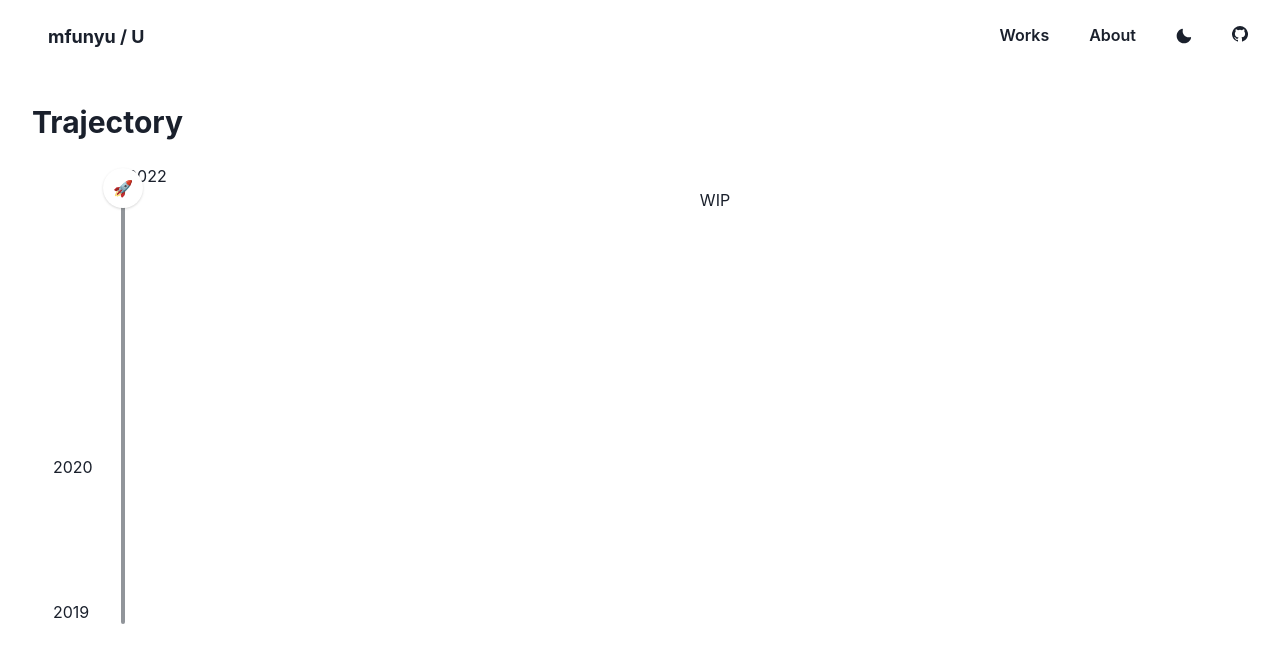
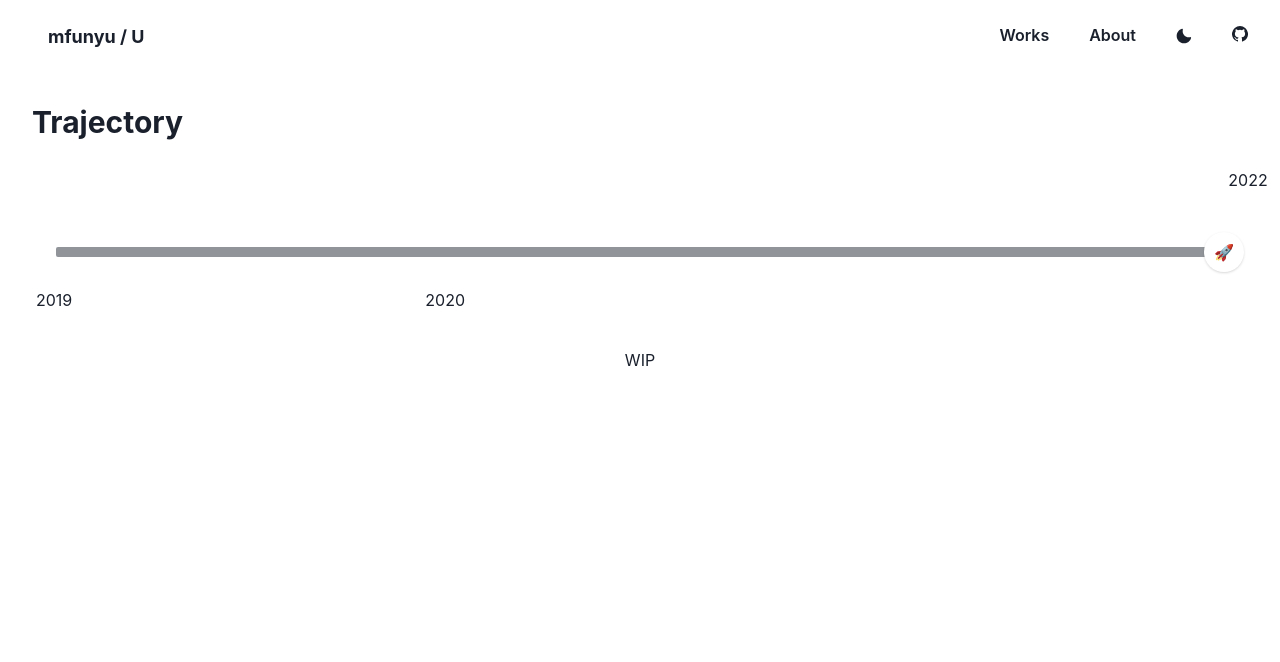
Before and after one commit to mfunyu/mfunyu.github.io, a Next.js app: page /about in a window 1280 px wide. Shown: the top 662 px of the page. Built offline with nearby package versions, Linux system fonts and the light colour scheme.

Commit message:
update: to horizontal

```diff
--- a/src/pages/about/index.tsx
+++ b/src/pages/about/index.tsx
@@ -14,8 +14,8 @@ import { useState } from 'react'
 import Layout from '../../components/layout'
 
 const labelStyles = {
-  mt: '2',
-  ml: '-70',
+  mt: '20',
+  ml: '-5',
   fontSize: 'm',
 }
 
@@ -27,12 +27,11 @@ const Timeline = () => {
       aria-label="timeline"
       colorScheme={useColorModeValue('blackAlpha', 'whiteAlpha')}
       defaultValue={2022}
-      orientation="vertical"
       minH="32"
       onChange={(val) => setSliderValue(val)}
       min={2019}
       max={2022}
-      step={1}
+      step={0.5}
       size="lg"
     >
       <SliderMark value={2019} {...labelStyles}>
@@ -48,9 +47,9 @@ const Timeline = () => {
         mr="-50"
         w="12"
       >
-        {sliderValue}
+        {Math.floor(sliderValue)}
       </SliderMark>
-      <SliderTrack>
+      <SliderTrack h="10px">
         <SliderFilledTrack />
       </SliderTrack>
       <SliderThumb boxSize={10}>
@@ -68,14 +67,16 @@ const About = () => {
           <Heading as="h2" size="lg" p={4}>
             Trajectory
           </Heading>
-          <Flex p={8} h="500px">
-            <Center w="150px">
-              <Timeline />
-            </Center>
+          <Flex px={10} py={8} w="100%">
             <Box flex="1">
-              <Center>WIP</Center>
+              <Center>
+                <Timeline />
+              </Center>
             </Box>
           </Flex>
+          <Box flex="1">
+            <Center>WIP</Center>
+          </Box>
         </Box>
       </Flex>
     </Layout>
```
